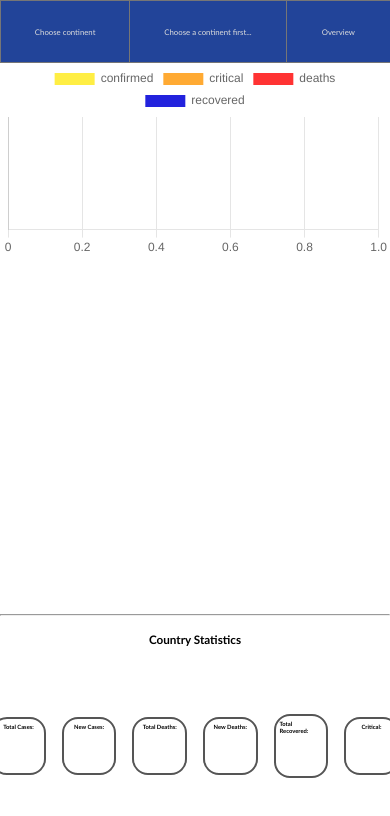
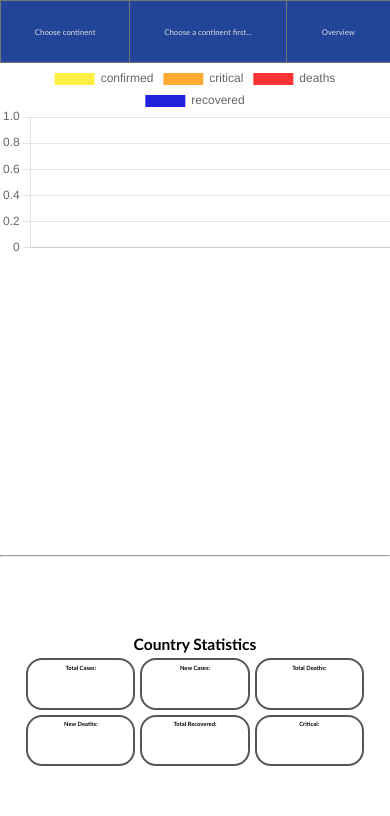
Before and after one commit to saharlaor/Covid-App, a website: page index.html in a window 390 px wide. Drawn offline with nearby package versions, Linux system fonts and the light colour scheme.

Commit message:
More responsive design

```diff
--- a/index.html
+++ b/index.html
@@ -48,6 +48,7 @@
       <hr>
       <section class="country-statistics">
         <h3 class="country-statistics__country">Country Statistics</h3>
+        <div class="country-statistics__stats">
           <div class="country-statistics__total-cases">
             <h4>Total Cases:</h4>
             <span>&nbsp;</span>
@@ -72,6 +73,7 @@
             <h4>Critical:</h4>
             <span>&nbsp;</span>
           </div>
+        </div>
       </section>
     </main>
   </body>
--- a/scss/style.scss
+++ b/scss/style.scss
@@ -76,27 +76,46 @@ main {
 
 .country-statistics {
   @include flex-center;
+  flex-direction: column;
   gap: 1rem;
-  position: relative;
   height: 27vh;
   .country-statistics__country {
-    position: absolute;
-    top: 1rem;
-    margin: 0 auto;
-    align-self: flex-start;
-    justify-self: center;
-    font-size: 3vw;
+    font-size: 4vmin;
   }
+  .country-statistics__stats {
+    @include flex-center;
+    gap: 1rem;
+    flex-wrap: wrap;
+    width: 100%;
     div {
       @include flex-center;
       flex-direction: column;
-    align-self: center;
-    gap: 2rem;
+      justify-content: space-around;
+      gap: 3vh;
       min-width: 14vw;
-    margin-top: 2rem;
       padding: 1% 1%;
       font-size: 1.5vw;
       border: 2px solid #555;
       border-radius: 1rem;
     }
   }
+}
+
+@media screen and (min-width: 300px) and (max-width: 800px) {
+  .continent-statistics {
+    canvas {
+      max-height: 58vh;
+    }
+  }
+
+  .country-statistics {
+    gap: 5px;
+    height: 34vh;
+    .country-statistics__stats {
+      gap: 5px;
+      div {
+        min-width: 28vw;
+      }
+    }
+  }
+}
```
Also changed, not shown: dist/css/style.css, dist/scripts/script.js. Lines whose indentation alone changed are shown as unchanged.
